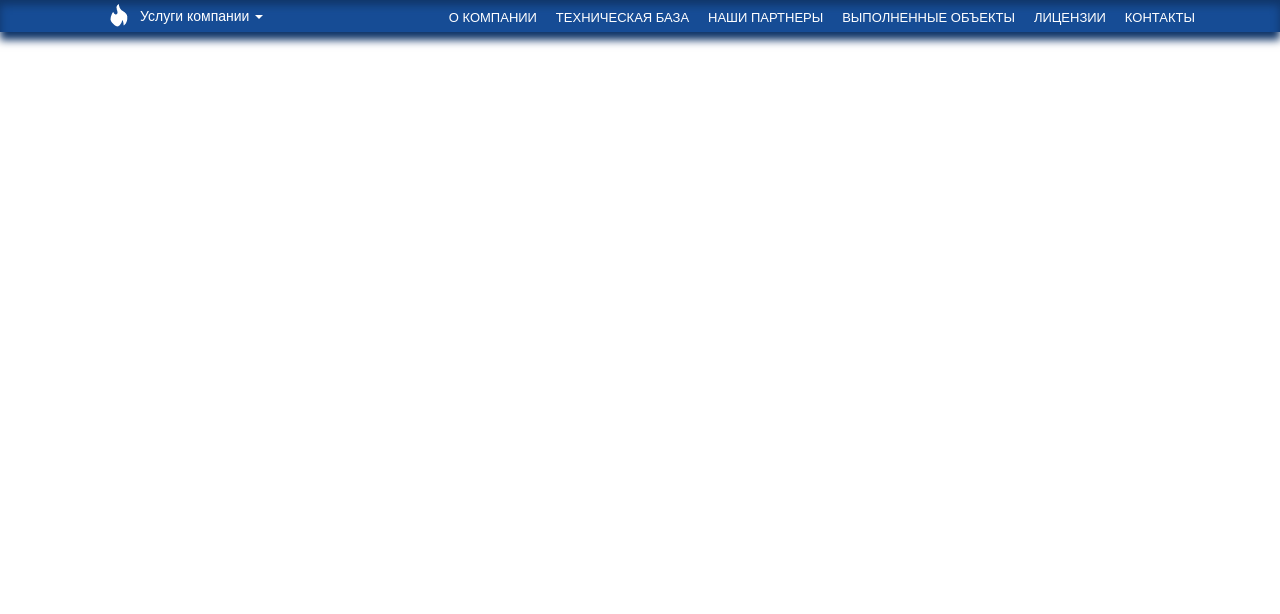
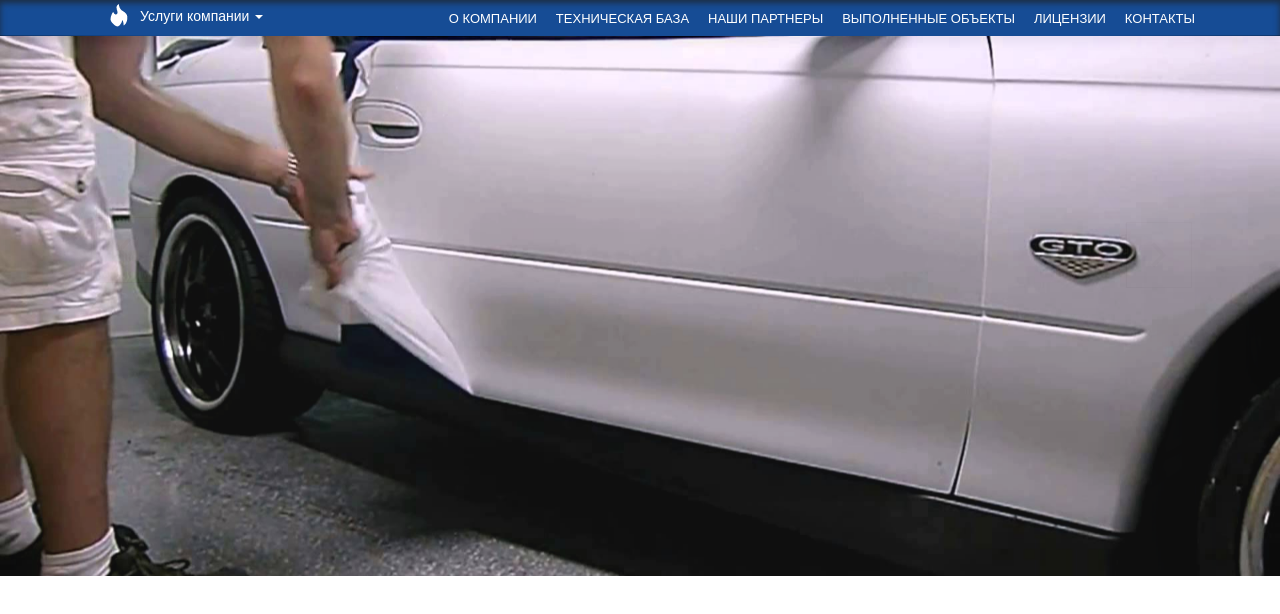
Before and after one commit to alexxx-ivanow/tphmspb, a plain HTML site: page index.html in a window 1280 px wide. Shown: the part 140-754 px from the top of the page. Drawn offline with nearby package versions, Linux system fonts and the light colour scheme.

Commit message:
Соединил слайдер с верхним меню и поменял эффект на кроссфейд

```diff
--- /dev/null
+++ b/css/full-slider.css
@@ -0,0 +1,143 @@
+/*!
+ * Start Bootstrap - Full Slider HTML Template (http://startbootstrap.com)
+ * Code licensed under the Apache License v2.0.
+ * For details, see http://www.apache.org/licenses/LICENSE-2.0.
+ */
+
+html,
+body {
+    height: 100%;
+}
+
+#myCarousel .carousel,
+#myCarousel .item,
+#myCarousel .active {
+    height: 550px;
+	z-index: -1;
+	margin-top: -10px;
+}
+
+.carousel-inner {
+    height: 100%;
+    /* z-index: -1; */
+}
+.carousel-control{
+	/* width: 20%!important; */
+	height: 535px!important;
+	margin-top: 175px;
+}
+.carousel-control span{
+	margin-top: -90px!important;
+}
+
+span.icon-prev {
+    width: 75px!important;
+    height: 75px!important;
+
+}
+
+span.icon-next {
+    width: 75px!important;
+    height: 75px!important;
+}
+.carousel-caption {
+    top: 274px;
+}
+
+/* Background images are set within the HTML using inline CSS, not here */
+
+.fill {
+    width: 100%;
+    height: 100%;
+    background-position: center;
+    -webkit-background-size: cover;
+    -moz-background-size: cover;
+    background-size: cover;
+    -o-background-size: cover;
+}
+
+footer {
+    margin: 50px 0;
+}
+.carousel-caption .btn {
+    margin: 3px;
+    width: 140px;
+    height: 50px;
+	border-radius:0!important;
+	padding-top:14px!important;
+}
+.carousel-indicators{
+	display:none;
+}
+a.btn.btn-default.modal-w {
+    background: #fce800;
+}
+
+.carousel-caption a{
+    font-weight: 600;
+}
+
+.carousel-caption h2 {
+    font-size: 60px;
+}
+
+.carousel-caption .btn.btn-default {
+    margin-top: 160px;
+}
+
+/*
+fade effect in slider on index.html
+*/
+#myCarousel .carousel-inner .item {
+  opacity: 0;
+  transition-property: opacity;
+}
+
+#myCarousel .carousel-inner .active {
+  opacity: 1;
+}
+
+#myCarousel .carousel-inner .active.left,
+#myCarousel .carousel-inner .active.right {
+  left: 0;
+  opacity: 0;
+  z-index: 1;
+}
+
+#myCarousel .carousel-inner .next.left,
+#myCarousel .carousel-inner .prev.right {
+  opacity: 1;
+}
+
+#myCarousel .carousel-control {
+  z-index: 2;
+}
+
+/*
+WHAT IS NEW IN 3.3: "Added transforms to improve carousel performance in modern browsers."
+now override the 3.3 new styles for modern browsers & apply opacity
+*/
+@media all and (transform-3d), (-webkit-transform-3d) {
+    #myCarousel .carousel-inner > .item.next,
+    #myCarousel .carousel-inner > .item.active.right {
+      opacity: 0;
+      -webkit-transform: translate3d(0, 0, 0);
+              transform: translate3d(0, 0, 0);
+    }
+    #myCarousel .carousel-inner > .item.prev,
+    #myCarousel .carousel-inner > .item.active.left {
+      opacity: 0;
+      -webkit-transform: translate3d(0, 0, 0);
+              transform: translate3d(0, 0, 0);
+    }
+    #myCarousel .carousel-inner > .item.next.left,
+    #myCarousel .carousel-inner > .item.prev.right,
+    #myCarousel .carousel-inner > .item.active {
+      opacity: 1;
+      -webkit-transform: translate3d(0, 0, 0);
+              transform: translate3d(0, 0, 0);
+    }
+}
+/*
+fade effect in slider on index.html
+*/
--- a/css/style.css
+++ b/css/style.css
@@ -78,13 +78,14 @@ body{
 }
 .top-menu{
 	background:#164c95;
-	height:35px;
-	box-shadow: 0 8px 8px #103568, 0 8px 8px #103568 inset;
+	height: 39px;
+	box-shadow: 0 7px 8px #1C2C41, 0 6px 6px #1C2C41 inset;
 }
 .top-navbar{
+	min-height: 35px!important;
 	height: 35px!important;
-    padding: 0;
-    margin: 0;
+	padding: 0;
+	margin: 0;
 	border: 0;
 }
 .left-top-menu {
@@ -99,10 +100,6 @@ body{
     padding-top: 2px!important;
 }
 
-/* .left-top-menu {
-	background: rgba(51, 122, 183, 0);
-} */
-
 .navbar-nav .dropdown {
     text-transform: uppercase;
 }
@@ -113,7 +110,8 @@ body{
 .right-top-menu {
     display: inline-block;
     float: right;
-    margin-top: -32px;
+    margin-top: -24px;
+    margin-bottom: 0;
 }
 
 .right-top-menu li {
@@ -132,11 +130,12 @@ body{
     color: #8D8686;
     transition: 0.5s;
 }
-/*верхнее выезжающее меню*/
+/*Ð²ÐµÑ€Ñ…Ð½ÐµÐµ Ð²Ñ‹ÐµÐ·Ð¶Ð°ÑŽÑ‰ÐµÐµ Ð¼ÐµÐ½ÑŽ*/
 #ddmenu {
     width: 250px;
-	list-style:none;
-	overflow: hidden;
+    height: 35px;
+    list-style:none;
+    overflow: hidden;
 }
 
 #ddmenu li a {
@@ -149,12 +148,13 @@ body{
 	background:#1a529e;
 }
 
-#ddmenu li:hover > a { color: #7180a0; /*background: #d9e2ee; */text-decoration:none;}
+#ddmenu li:hover > a { color: #7180a0; text-decoration:none;}
 
 #ddmenu ul {
   position: absolute;
   top: 35px;
   left: 0;
+  z-index: 1;
   width: 100%;
   height:72px;
   background: #2563b7;
@@ -162,7 +162,7 @@ body{
   margin: 0;
   padding: 7px 0;
   list-style: none;
-  box-shadow: 0 8px 8px #103568, 0 8px 8px #103568 inset;
+  box-shadow: 0 7px 8px #1C2C41, 0 6px 6px #1C2C41 inset;
 }
 
 #ddmenu ul li {
@@ -216,4 +216,23 @@ body{
     margin-right: 25px!important;
 	z-index:-1;
 }
-/*верхнее выезжающее меню*/
+/*Ð²ÐµÑ€Ñ…Ð½ÐµÐµ Ð²Ñ‹ÐµÐ·Ð¶Ð°ÑŽÑ‰ÐµÐµ Ð¼ÐµÐ½ÑŽ*/
+
+#jq-dropdown-1 {
+    height: 35px;
+}
+#myCarousel {
+    margin-top: 4px;
+}
+#ddmenu {
+    margin-bottom: 0!important;
+}
+.carousel-control .icon-prev:before {
+    content: url(../img/slider/main-prev.png)!important;
+}
+.carousel-control .icon-next:before {
+    content: url(../img/slider/main-next.png)!important;
+}
+.carousel-control:hover, .carousel-control:focus{
+	transition:0.5s;
+}
--- a/index.html
+++ b/index.html
@@ -11,6 +11,7 @@
     <link href="css/bootstrap.css" rel="stylesheet">
 	<link href="css/font-awesome.css" rel="stylesheet">
     <link href="css/style.css" rel="stylesheet">
+    <link href="css/full-slider.css" rel="stylesheet">
 
     <!-- HTML5 shim and Respond.js for IE8 support of HTML5 elements and media queries -->
     <!-- WARNING: Respond.js doesn't work if you view the page via file:// -->
@@ -39,7 +40,7 @@
 					<form action="">
 						<input type="text" placeholder="Поиск по сайту">
 						<i class="fa fa-search" aria-hidden="true"></i>
-						<input type="submit" style="background-image: url(img/submit-top.png);">
+						<input type="submit"> <!-- style="background-image: url(img/submit-top.png);" -->
 					</form>
 					<p class="top-phone-up">Заказать звонок</p>
 					<p class="top-phone"><span class="tp-1">+7 (812) </span><span class="tp-2">332-10-53</span></p>
@@ -82,10 +83,72 @@
 					</div>
 		</div>
 	</nav>
+
+	<header id="myCarousel" class="carousel slide">
+        <!-- Indicators -->
+        <!--ol class="carousel-indicators">
+            <li data-target="#myCarousel" data-slide-to="0" class="active"></li>
+            <li data-target="#myCarousel" data-slide-to="1"></li>
+            <li data-target="#myCarousel" data-slide-to="2"></li>
+        </ol-->
+
+        <!-- Wrapper for Slides -->
+        <div class="carousel-inner">
+            <div class="item active">
+
+                <!-- <div class="carousel-caption">
+					<h2>Caption 1</h2>
+					<h4>Description 1</h4>
+                    <a class="btn btn-default modal-w" href="#" role="button">Заказать</a>
+				    <a class="btn btn-default" href="#" role="button">Подробнее</a>
+                </div> -->
+				<div class="fill" style="background-image:url('img/slider/img1.jpg');"></div>
+            </div>
+            <div class="item">
+                <!-- Set the second background image using inline CSS below. -->
+                <!--div class="fill" style="background-image:url('http://placehold.it/1900x1080&text=Slide Two');"></div-->
+				<div class="fill" style="background-image:url('img/slider/img2.jpg');"></div>
+                <!-- <div class="carousel-caption">
+                    <h2>Caption 2</h2>
+					<h4>Description 2</h4>
+					<a class="btn btn-default modal-w" href="#" role="button">Заказать</a>
+					<a class="btn btn-default" href="#" role="button">Подробнее</a>
+                </div> -->
+            </div>
+            <div class="item">
+                <!-- Set the third background image using inline CSS below. -->
+                <!--div class="fill" style="background-image:url('http://placehold.it/1900x1080&text=Slide Three');"></div-->
+				<div class="fill" style="background-image:url('img/slider/img1.jpg');"></div>
+                <!-- <div class="carousel-caption">
+                    <h2>Caption 3</h2>
+					<h4>Description 3</h4>
+					<a class="btn btn-default modal-w" href="#" role="button">Заказать</a>
+					<a class="btn btn-default" href="#" role="button">Подробнее</a>
+                </div> -->
+            </div>
+        </div>
+
+
+
+    </header>
+	<!-- Controls -->
+        <a class="left carousel-control" href="#myCarousel" data-slide="prev">
+            <span class="icon-prev"></span>
+        </a>
+        <a class="right carousel-control" href="#myCarousel" data-slide="next">
+            <span class="icon-next"></span>
+        </a>
+
     <!-- jQuery (necessary for Bootstrap's JavaScript plugins) -->
     <script src="https://ajax.googleapis.com/ajax/libs/jquery/1.11.3/jquery.min.js"></script>
     <!-- Include all compiled plugins (below), or include individual files as needed -->
     <script src="js/bootstrap.js"></script>
+	<script>
+		$('.carousel').carousel({
+			interval: 5000 //changes the speed
+		})
+    </script>
+
     <script src="js/top-menu.js"></script>
   </body>
 </html>
--- a/js/top-menu.js
+++ b/js/top-menu.js
@@ -2,7 +2,7 @@ $(document).ready(function(){
 
 	$(".but-close").click(function(){
 		$(".sub-ddd").slideUp("slow");
-		 $("#ddmenu li").RemoveClass("active");
+		 $("#ddmenu li").removeClass("active");
 	 });
 	 $("#ddmenu li a").click(function(){
         $(".sub-ddd").slideDown("slow");
```
Also changed, not shown: img/slider/img1.jpg (added), img/slider/img2.jpg (added), img/slider/img3.jpg (added), img/slider/main-next.png (added), img/slider/main-prev.png (added), 1 other file.
